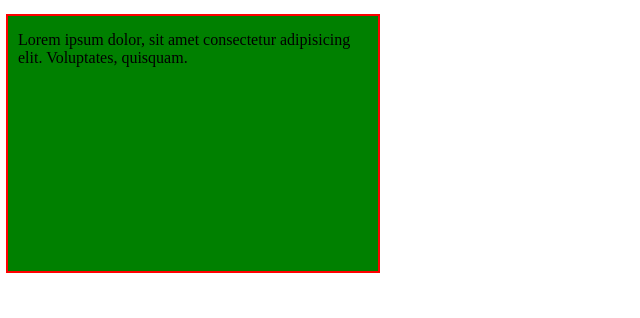
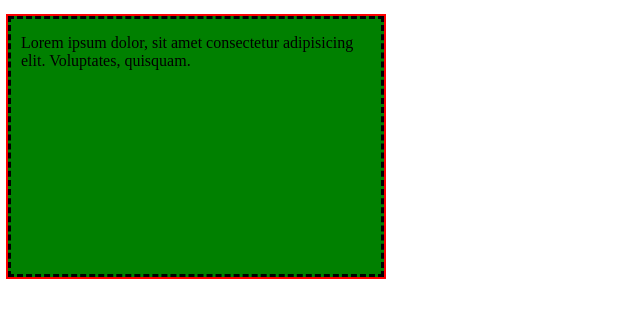
Before and after one commit to Vlad-lab-cloud/HW-11, a plain HTML site: page index.html in a window 1280 px wide. Shown: the whole page, without its empty margins (0-640 px from the left). Drawn offline with Linux system fonts and the light colour scheme.

Commit message:
border-style

```diff
--- a/css/styles.css
+++ b/css/styles.css
@@ -8,4 +8,5 @@ p {
   margin-bottom: 30px;
   outline: 2px solid red;
   background-color: green;
+  border-style: dashed;
 }
```
Lines whose indentation alone changed are shown as unchanged.
